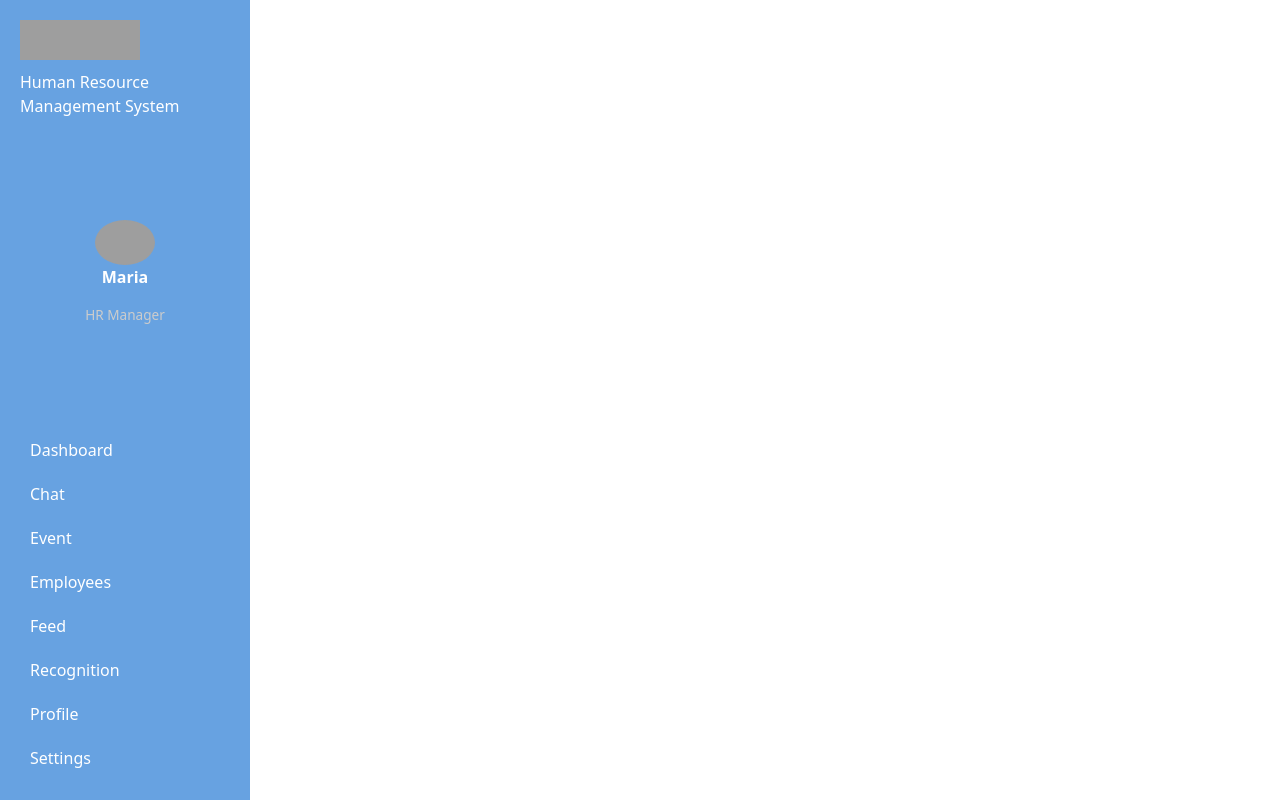
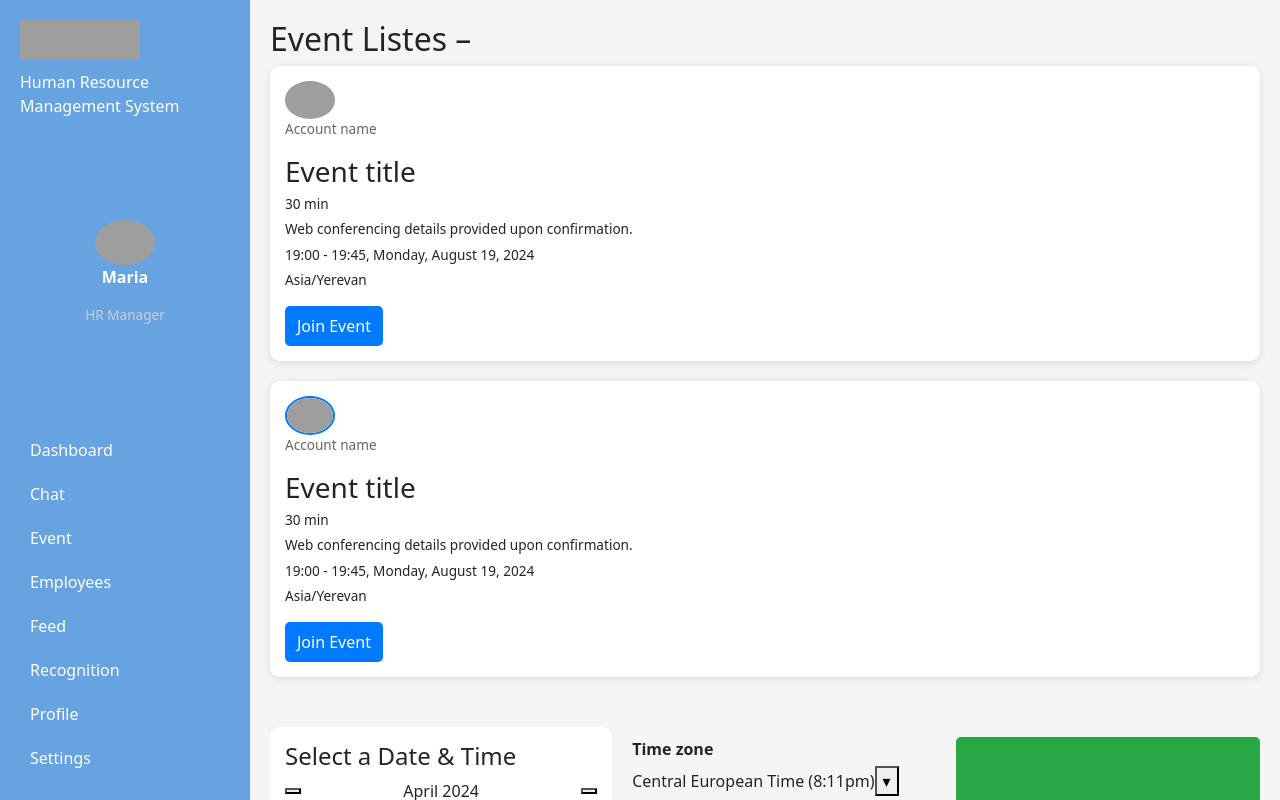
Before and after one commit to LungsomLamnio/UptoSkills_HRMS, a React (Vite) app: page / in a window 1280 px wide. Built offline with nearby package versions, Linux system fonts and the light colour scheme; grey boxes are pictures that could not be loaded.

Commit message:
Implement Events page layout with Sidebar, Calendar, Event items, and Time Slots components

```diff
--- /dev/null
+++ b/src/components/Calendar.jsx
@@ -0,0 +1,34 @@
+import React from "react";
+import "../styles/Events.css";
+
+const Calendar = () => {
+    const days = ["MON", "TUE", "WED", "THU", "FRI", "SAT", "SUN"];
+    const dates = Array.from({ length: 30 }, (_, i) => i + 1);
+
+    return (
+        <div className="calendar">
+            <h4>Select a Date & Time</h4>
+            <div className="calendar-header">
+                <button><i className="fas fa-chevron-left"></i></button>
+                <span>April 2024</span>
+                <button><i className="fas fa-chevron-right"></i></button>
+            </div>
+            <div className="calendar-days">
+                {days.map((day) => <div key={day}>{day}</div>)}
+            </div>
+            <div className="calendar-dates">
+                {dates.map((date) => {
+                    let className = "calendar-date";
+                    if ([17, 23, 24, 29, 30].includes(date)) {
+                        className += " selected";
+                    } else if ([25, 26].includes(date)) {
+                        className += " partial";
+                    }
+                    return <button key={date} className={className}>{date}</button>;
+                })}
+            </div>
+        </div>
+    );
+};
+
+export default Calendar;
--- /dev/null
+++ b/src/components/EventItem.jsx
@@ -0,0 +1,23 @@
+import React from "react";
+import "../styles/Events.css";
+
+const EventItem = ({ imgSrc, imgAlt, border }) => (
+    <article className="event-item">
+        <img
+            src={imgSrc}
+            alt={imgAlt}
+            className={`event-avatar ${border ? "highlight" : ""}`}
+        />
+        <p className="event-account">Account name</p>
+        <h3 className="event-title">Event title</h3>
+        <ul className="event-details">
+            <li><i className="far fa-clock"></i> 30 min</li>
+            <li><i className="far fa-file-alt"></i> Web conferencing details provided upon confirmation.</li>
+            <li><i className="far fa-calendar-alt"></i> 19:00 - 19:45, Monday, August 19, 2024</li>
+            <li><i className="fas fa-globe"></i> Asia/Yerevan</li>
+        </ul>
+        <button className="join-btn">Join Event</button>
+    </article>
+);
+
+export default EventItem;
--- /dev/null
+++ b/src/components/ScheduleButton.jsx
@@ -0,0 +1,8 @@
+import React from "react";
+import "../styles/Events.css";
+
+const ScheduleButton = () => (
+    <button className="schedule-btn">Schedule New Event</button>
+);
+
+export default ScheduleButton;
--- a/src/components/Sidebar.jsx
+++ b/src/components/Sidebar.jsx
@@ -22,14 +22,13 @@ const Sidebar = () => (
             <p className="role">HR Manager</p>
         </div>
 
-
         <nav className="nav bottom">
-            <a href="#"><i className="fas fa-calendar-alt"></i> <span>Dashboard</span></a>
-            <a href="#"><i className="fas fa-user"></i> <span>Chat</span></a>
+            <a href="#"><i className="fas fa-th-large"></i> <span>Dashboard</span></a>
+            <a href="#"><i className="fas fa-comments"></i> <span>Chat</span></a>
             <a href="#"><i className="fas fa-calendar-alt"></i> <span>Event</span></a>
-            <a href="#"><i className="fas fa-user"></i> <span>Employees</span></a>
-            <a href="#"><i className="fas fa-cog"></i> <span>Feed</span></a>
-            <a href="#"><i className="fas fa-calendar-alt"></i> <span>Recognition</span></a>
+            <a href="#"><i className="fas fa-id-card-alt"></i> <span>Employees</span></a>
+            <a href="#"><i className="fas fa-rss"></i> <span>Feed</span></a>
+            <a href="#"><i className="fas fa-trophy"></i> <span>Recognition</span></a>
             <a href="#"><i className="fas fa-user"></i> <span>Profile</span></a>
             <a href="#"><i className="fas fa-cog"></i> <span>Settings</span></a>
         </nav>
--- /dev/null
+++ b/src/components/TimeSlots.jsx
@@ -0,0 +1,21 @@
+import React from "react";
+import "../styles/Events.css";
+
+const TimeSlots = () => {
+    const times = [
+        "12:00", "12:30", "13:00", "13:30", "14:00", "14:30",
+        "15:00", "15:30", "16:00", "16:30", "17:00", "17:30"
+    ];
+    return (
+        <section className="time-slots">
+            <p>Thursday, August 23</p>
+            <div className="slot-buttons">
+                {times.map((time) => (
+                    <button key={time}>{time}</button>
+                ))}
+            </div>
+        </section>
+    );
+};
+
+export default TimeSlots;
--- /dev/null
+++ b/src/components/TimeZone.jsx
@@ -0,0 +1,15 @@
+import React from "react";
+import "../styles/Events.css";
+
+const TimeZone = () => (
+    <div className="timezone">
+        <p className="label">Time zone</p>
+        <p>
+            <i className="fas fa-globe-americas"></i>
+            Central European Time (8:11pm)
+            <button>▾</button>
+        </p>
+    </div>
+);
+
+export default TimeZone;
--- a/src/pages/Events.jsx
+++ b/src/pages/Events.jsx
@@ -1,9 +1,39 @@
+import React from "react";
 import Sidebar from "../components/Sidebar";
+import EventItem from "../components/EventItem";
+import Calendar from "../components/Calendar";
+import TimeZone from "../components/TimeZone";
+import ScheduleButton from "../components/ScheduleButton";
+import TimeSlots from "../components/TimeSlots";
+import "../styles/Events.css";
 
-export default function Events() {
+const Events = () => {
   return (
-    <div>
+    <div className="events-container">
       <Sidebar />
+      <main className="main">
+        <section className="event-list">
+          <h2>Event Listes –</h2>
+          <EventItem
+            imgSrc="https://storage.googleapis.com/a1aa/image/00633103-3d3f-4fcd-92d6-b156b85dfb2e.jpg"
+            imgAlt="Blonde Woman"
+            border={false}
+          />
+          <EventItem
+            imgSrc="https://storage.googleapis.com/a1aa/image/c8ee5cd3-3a69-47b0-42c4-1bde36fe3226.jpg"
+            imgAlt="Man With Beard"
+            border={true}
+          />
+        </section>
+        <section className="calendar-section">
+          <Calendar />
+          <TimeZone />
+          <ScheduleButton />
+        </section>
+        <TimeSlots />
+      </main>
     </div>
   );
-}
+};
+
+export default Events;
--- a/src/styles/Events.css
+++ b/src/styles/Events.css
@@ -214,3 +214,32 @@
     background: #007bff;
     color: white;
 }
+
+.main {
+    flex: 1;
+    display: flex;
+    flex-direction: column;
+    padding: 20px;
+    background: #f5f5f5;
+    overflow-y: auto;
+    height: 100vh;
+    box-sizing: border-box;
+}
+
+.calendar-section {
+    display: flex;
+    flex-wrap: wrap;
+    gap: 20px;
+    margin-bottom: 20px;
+}
+
+.calendar,
+.timezone,
+.schedule-btn {
+    flex: 1 1 200px;
+}
+
+.time-slots {
+    flex: 1 1 auto;
+    margin-bottom: 20px;
+}
```
